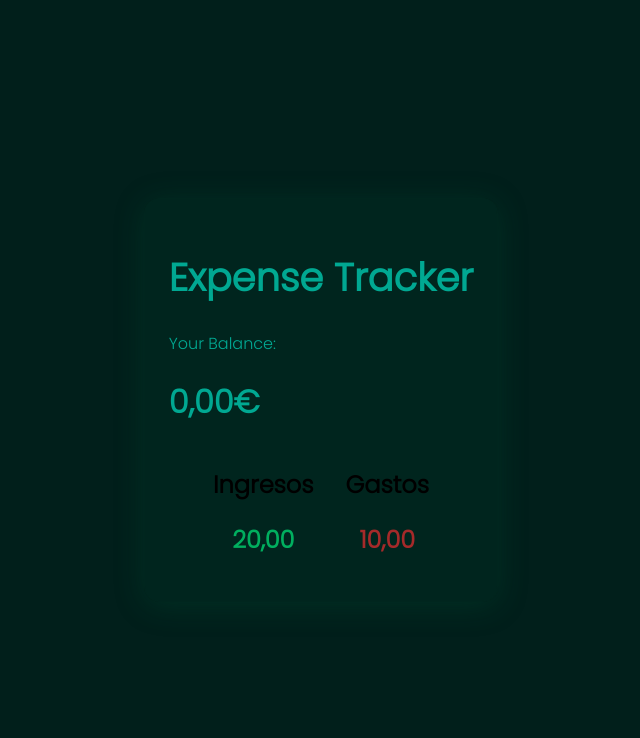
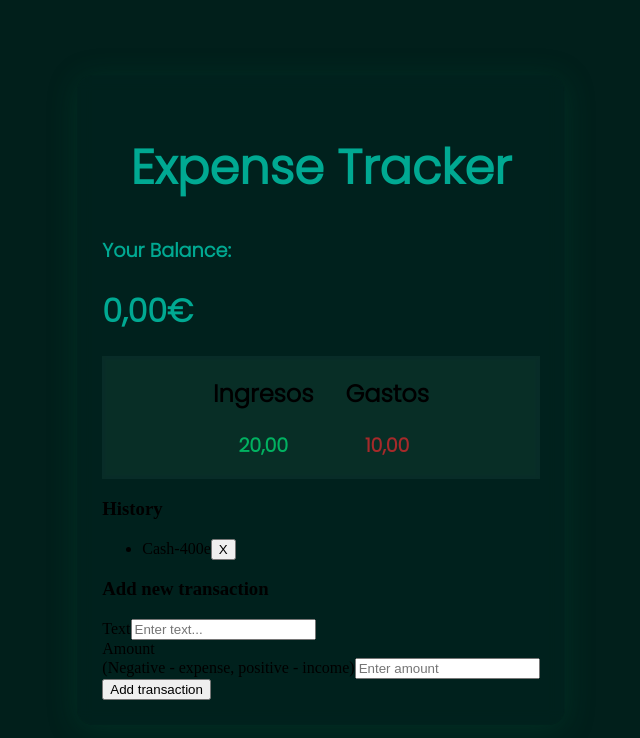
Before and after one commit to Kelzem1/Expense-Tracker, a React (Vite) app: page / in a window 1280 px wide. Shown: the top 738 px of the page, without its empty margins (319-959 px from the left). Built offline with nearby package versions, Linux system fonts and the light colour scheme.

Commit message:
Balance data 2.0

```diff
--- a/src/App.css
+++ b/src/App.css
@@ -9,7 +9,7 @@ body {
 .container {
   /* From https://css.glass */
   padding: 1.5em;
-  background: rgba(0, 41, 33, 0.69);
+  background-color: rgba(2, 39, 33, 0.397);
   border-radius: 16px;
   box-shadow: 0 4px 30px rgba(0, 88, 59, 0.295);
   backdrop-filter: blur(7.3px);
@@ -18,24 +18,35 @@ body {
 }
 .header{
   font-family: 'Poppins', sans-serif;
-  font-size:larger;
+  font-size:x-large;
   color: rgba(0, 179, 155, 0.932);
+  text-align: center;
 }
 .Balance-box{
   color: rgba(0, 179, 155, 0.932);
   font-family: 'Poppins', sans-serif;
+}
+.Balance-box p{
+  font-weight: bolder;
+  font-size: larger;
 }
 .Bmove-container{
   display: flex;
   font-family: 'Poppins', sans-serif;
   justify-content: center;
   gap: 2em;
+  background-color: rgba(41, 87, 79, 0.205);
+  backdrop-filter:blur(2px);
 }
-#Gnum1{
+.addm{
   color: rgba(0, 204, 109, 0.836);
   text-align: center;
+  font-size: larger;
+  font-weight: bold;
 }
-#Gnum2{
+.minm{
   color: brown;
   text-align: center;
+  font-size: larger;
+  font-weight: bold;
 }
--- a/src/App.jsx
+++ b/src/App.jsx
@@ -1,7 +1,9 @@
 import './App.css'
+import { AddTransaction } from './Components/AddTransaction'
 import { Balance } from './Components/Balance'
 import { Bmove } from './Components/Bmove'
 import { Header } from './Components/Header'
+import { TransactionList } from './Components/TransactionList'
 
 function App() {
 
@@ -10,6 +12,8 @@ function App() {
     <Header />
     <Balance />
     <Bmove />
+    <TransactionList />
+    <AddTransaction />
   </div>
   )
 }
--- /dev/null
+++ b/src/Components/AddTransaction.jsx
@@ -0,0 +1,23 @@
+export const AddTransaction = () =>{
+    return(
+        <>
+        <h3>Add new transaction</h3>
+        <form>
+            <div className="form-control">
+                <label>Text</label>
+                <input type="text" placeholder="Enter text..."></input>
+            </div>
+            <div className="form-control">
+                 <label htmlFor="amount">
+                    Amount
+                    <br />
+                    (Negative - expense, positive - income)
+                </label>
+                <input type="number" placeholder="Enter amount"></input>
+            </div>
+            <button className="btn">Add transaction</button>
+        </form>
+        </>
+
+    )
+}
--- a/src/Components/Bmove.jsx
+++ b/src/Components/Bmove.jsx
@@ -2,13 +2,13 @@ export const Bmove = () =>{
     return(
         <div className="Bmove-container">
             <div className="ingresos">
-            <h2>Ingresos</h2>
-            <h2 id="Gnum1">20,00</h2>
+                <h2>Ingresos</h2>
+                <p className="addm">20,00</p>
             </div>
 
             <div className="gastos">
                 <h2>Gastos</h2>
-                <h2 id="Gnum2">10,00</h2>
+                <p className="minm">10,00</p>
             </div>
 
         </div>
--- /dev/null
+++ b/src/Components/TransactionList.jsx
@@ -0,0 +1,14 @@
+export const TransactionList = () =>{
+    return(
+    <>
+        <h3>History</h3>
+        <ul className="list">
+            <li>
+                Cash
+                <span>-400e</span>
+                <button className="delete-btn">X</button>
+            </li>
+        </ul>
+    </>
+    )
+}
```
Also changed, not shown: 1 other file (tests, documents, lock files or other folders).
